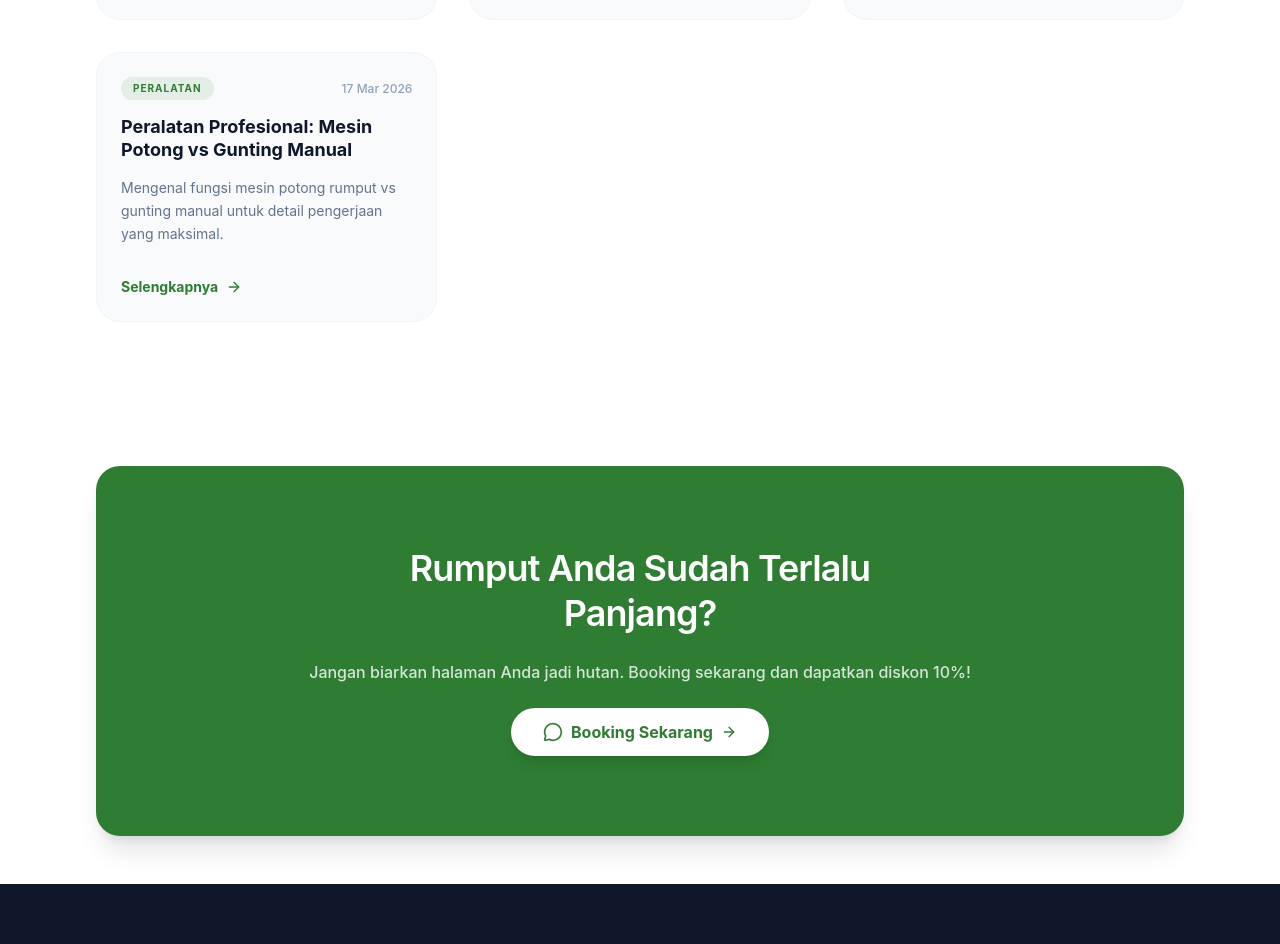
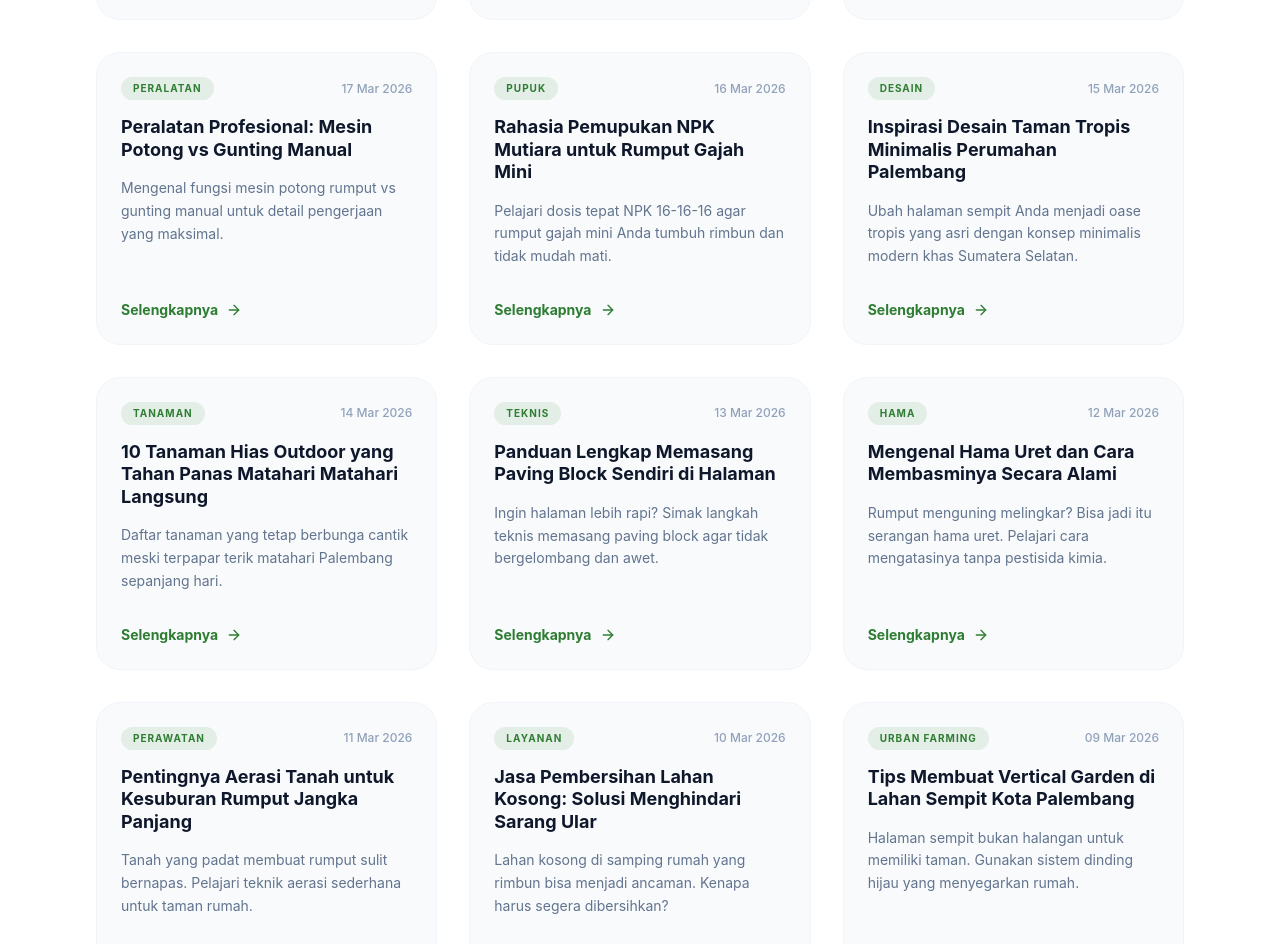
Before and after one commit to abaybeyyy-pixel/tebasrumput, a React (Vite) app: page / in a window 1280 px wide. Shown: the part 6568-7512 px from the top of the page. Built offline with nearby package versions, Linux system fonts and the light colour scheme.

Commit message:
SEO: Expanded to 20 articles with source links

```diff
--- a/src/App.tsx
+++ b/src/App.tsx
@@ -52,26 +52,19 @@ const blogs = [
     tags: ["Tips Perawatan", "Palembang", "Rumput Gajah Mini", "Taman"],
     date: "26 Mar 2026",
     desc: "Rumput gajah mini butuh perhatian ekstra saat cuaca Palembang sedang panas-panasnya. Simak panduan lengkap penyiraman, pemupukan, dan perawatannya.",
+    source: "https://kumparan.com/jasa-taman/cara-merawat-rumput-gajah-mini",
     content: `
       <h2>Kenapa Rumput Gajah Mini Populer di Palembang?</h2>
-      <p>Rumput gajah mini merupakan pilihan favorit untuk taman minimalis di perumahan Palembang seperti CitraGrand City atau OPI Regency. Teksturnya yang padat dan daunnya yang hijau pekat memberikan kesan mewah namun asri. Namun, suhu di Palembang yang bisa mencapai 34-36°C menjadi tantangan tersendiri.</p>
+      <p>Rumput gajah mini merupakan pilihan favorit untuk taman minimalis di perumahan Palembang seperti CitraGrand City atau OPI Regency. Suhu di Palembang yang bisa mencapai 34-36°C menjadi tantangan tersendiri.</p>
 
       <h3>1. Waktu Penyiraman yang Strategis</h3>
-      <p>Jangan pernah menyiram rumput di siang hari saat matahari sedang terik. Air yang tertinggal di daun akan panas dan justru "membakar" rumput Anda. Waktu terbaik adalah:</p>
-      <ul>
-        <li><strong>Pagi (06:00 - 08:00):</strong> Memberikan cadangan air untuk menghadapi panas siang.</li>
-        <li><strong>Sore (16:30 - 18:00):</strong> Mengembalikan kelembapan tanah setelah penguapan seharian.</li>
-      </ul>
+      <p>Jangan pernah menyiram rumput di siang hari saat matahari sedang terik. Waktu terbaik adalah Pagi (06:00 - 08:00) dan Sore (16:30 - 18:00).</p>
 
       <h3>2. Pembersihan Gulma Secara Rutin</h3>
-      <p>Rumput liar atau gulma seringkali tumbuh di sela-sela rumput gajah mini. Jika dibiarkan, gulma akan mencuri nutrisi tanah. Gunakan alat cukil kecil untuk mencabut gulma beserta akarnya agar tidak tumbuh kembali.</p>
+      <p>Rumput liar atau gulma seringkali tumbuh di sela-sela rumput gajah mini. Gunakan alat cukil kecil untuk mencabut gulma beserta akarnya.</p>
 
       <h3>3. Pemupukan Organik vs Kimia</h3>
-      <p>Untuk tanah di wilayah Palembang yang cenderung asam, penggunaan pupuk NPK secara berkala sangat disarankan. Namun, imbangi dengan pupuk kompos atau kohe ayam yang sudah difermentasi untuk menjaga tekstur tanah agar tidak keras.</p>
-
-      <blockquote>
-        Jika Anda tidak sempat merawatnya sendiri, <strong>Tebasrumput.com</strong> siap membantu pengerjaan pembersihan lahan dan perawatan rutin dengan harga terjangkau.
-      </blockquote>
+      <p>Untuk tanah di wilayah Palembang yang cenderung asam, penggunaan pupuk NPK secara berkala sangat disarankan.</p>
     `
   },
   {
@@ -79,19 +72,16 @@ const blogs = [
     tags: ["Jadwal", "Kalidoni", "Sako", "Layanan"],
     date: "25 Mar 2026",
     desc: "Kapan waktu paling pas memanggil tukang rumput? Kami bahas frekuensi ideal pangkas rumput agar tetap rapi di wilayah Kalidoni.",
+    source: "https://www.flamboyanasri.com/2021/04/jadwal-memotong-rumput.html",
     content: `
       <h2>Pentingnya Konsistensi Pemotongan Rumput</h2>
-      <p>Wilayah seperti Kalidoni, Sako, dan Sematang Borang memiliki kelembapan yang cukup tinggi. Hal ini memacu pertumbuhan rumput liar lebih cepat dibanding wilayah lainnya di Palembang.</p>
+      <p>Wilayah seperti Kalidoni, Sako, dan Sematang Borang memiliki kelembapan yang cukup tinggi. Hal ini memacu pertumbuhan rumput liar lebih cepat.</p>
 
       <h3>Frekuensi Kerja yang Disarankan</h3>
-      <p>Untuk menjaga halaman tetap estetik dan mencegah sarang serangga, kami menyarankan jadwal berikut:</p>
       <ul>
         <li><strong>Musim Hujan:</strong> Setiap 2 minggu sekali.</li>
         <li><strong>Musim Kemarau:</strong> Setiap 3-4 minggu sekali.</li>
       </ul>
-
-      <h3>Manfaat Memotong Rumput Secara Rutin</h3>
-      <p>Selain keindahan, pemotongan rutin membantu kepadatan rumput utama. Semakin sering dipangkas pada ketinggian yang tepat, semakin kuat akar rumput menyebar dan menutupi tanah, sehingga gulma sulit tumbuh.</p>
 
       <p>Kami melayani area Kalidoni dengan respon cepat dan hasil pengerjaan yang rapi sesuai standar profesional.</p>
     `
@@ -101,18 +91,17 @@ const blogs = [
     tags: ["Edukasi", "Layanan Panggilan", "Palembang", "Hemat"],
     date: "24 Mar 2026",
     desc: "Daripada capek sendiri, menggunakan jasa profesional jauh lebih efisien. Lihat perbandingannya di sini.",
+    source: "https://www.99.co/blog/indonesia/jasa-potong-rumput-panggilan/",
     content: `
       <h2>Efisiensi vs Lelah: Mana Pilihan Anda?</h2>
-      <p>Kesibukan warga Kota Palembang seringkali membuat perawatan rumah terabaikan. Memotong rumput sendiri bukan hanya memakan waktu 2-3 jam, tapi juga membutuhkan tenaga dan peralatan yang memadai.</p>
+      <p>Kesibukan warga Kota Palembang seringkali membuat perawatan rumah terabaikan. Memotong rumput sendiri memakan waktu dan tenaga besar.</p>
 
       <h3>Kelebihan Menggunakan Jasa Profesional:</h3>
       <ul>
-        <li><strong>Peralatan Modern:</strong> Kami menggunakan mesin potong bermesin yang jauh lebih cepat dari gunting manual.</li>
-        <li><strong>Hasil Presisi:</strong> Ketinggian rumput dipastikan rata di seluruh area.</li>
-        <li><strong>Pembersihan Total:</strong> Sisa potongan rumput langsung kami angkut dan bersihkan.</li>
+        <li><strong>Peralatan Modern:</strong> Jauh lebih cepat dari gunting manual.</li>
+        <li><strong>Hasil Presisi:</strong> Ketinggian rumput dipastikan rata.</li>
+        <li><strong>Pembersihan Total:</strong> Sisa potongan langsung kami angkut.</li>
       </ul>
-
-      <p>Dapatkan halaman bersih tanpa harus berkeringat di bawah terik matahari Palembang. Pesan layanan kami sekarang juga melalui WA 0812-1115-6865 untuk penawaran harga spesial!</p>
     `
   },
   {
@@ -120,14 +109,12 @@ const blogs = [
     tags: ["Bisnis", "Kantor", "Gulma", "Pembersihan Lahan"],
     date: "23 Mar 2026",
     desc: "Gulma bisa merusak estetika kantor. Pelajari cara pencegahan agar rumput utama tetap dominan dan hijau.",
+    source: "https://gdm.id/cara-mengatasi-gulma-rumput/",
     content: `
       <h2>Citra Profesional Mulai dari Halaman Kantor</h2>
-      <p>Gedung perkantoran atau ruko di Palembang seringkali terganggu oleh pertumbuhan gulma di sela paving block atau taman depan. Jika dibiarkan, akar gulma bisa merusak infrastruktur ringan.</p>
+      <p>Gedung perkantoran atau ruko di Palembang seringkali terganggu oleh pertumbuhan gulma di sela paving block. Pencegahan paling efektif adalah pemotongan rutin.</p>
 
-      <h3>Langkah Pencegahan Gulma:</h3>
-      <p>Pencegahan paling efektif adalah dengan pemotongan rutin yang tidak terlalu pendek, agar akar rumput utama tetap kuat menutupi tanah sehingga bibit gulma tidak mendapat ruang untuk tumbuh.</p>
-
-      <p>Kami menawarkan paket perawatan taman kantor bulanan yang terjangkau agar gedung Anda selalu tampak asri dan profesional bagi tamu perusahaan Anda.</p>
+      <p>Kami menawarkan paket perawatan taman kantor bulanan yang terjangkau agar gedung Anda selalu tampak asri.</p>
     `
   },
   {
@@ -135,17 +122,16 @@ const blogs = [
     tags: ["Desain", "Edukasi", "Rumput Manila", "Rumput Jepang"],
     date: "22 Mar 2026",
     desc: "Memilih jenis rumput harus sesuai dengan iklim Sumatera Selatan. Cek kelebihan masing-masing di artikel ini.",
+    source: "https://arsitag.com/article/mengenal-jenis-rumput-taman",
     content: `
-      <h2>Mengenal Karakteristik Rumput untuk Iklim Palembang</h2>
-      <p>Sebelum membuat taman, Anda perlu memilih jenis rumput yang tahan panas. Di Sumatera Selatan, tantangan terbesarnya adalah paparan sinar matahari langsung yang intens.</p>
+      <h2>Karakteristik Rumput untuk Iklim Palembang</h2>
+      <p>Di Sumatera Selatan, tantangan terbesarnya adalah paparan sinar matahari yang intens.</p>
 
       <h3>1. Rumput Manila (Zoysia Matrella)</h3>
-      <p>Sangat ideal untuk area yang sering diinjak (area bermain anak) dan sangat tahan panas. Namun pertumbuhannya sedikit lebih lambat.</p>
+      <p>Sangat ideal untuk area yang sering diinjak dan sangat tahan panas.</p>
 
       <h3>2. Rumput Jepang (Zoysia Japonica)</h3>
-      <p>Memiliki tekstur yang lebih halus dan terlihat sangat premium. Namun, rumput ini butuh penyiraman yang lebih ekstrim jika kemarau panjang melanda Palembang.</p>
-
-      <p>Tim Tebasrumput.com ahli dalam memangkas kedua jenis rumput ini agar tetap dalam kondisi terbaik sepanjang musim.</p>
+      <p>Terlihat premium namun butuh penyiraman ekstrim jika kemarau panjang melanda.</p>
     `
   },
   {
@@ -153,18 +139,14 @@ const blogs = [
     tags: ["Teknis", "Drainase", "Tips Rumah", "Palembang"],
     date: "21 Mar 2026",
     desc: "Hujan deras sering bikin halaman becek. Tips drainase sederhana agar taman tetap kering dan indah.",
+    source: "https://www.rumah123.com/panduan-properti/drainase-taman/",
     content: `
       <h2>Solusi Halaman Becek di Musim Hujan</h2>
-      <p>Hujan deras di Palembang seringkali menyisakan genangan di halaman rumah. Genangan air yang lama bisa merusak akar rumput dan menyebabkan pembusukan atau tumbuhnya jamur tanah.</p>
-
-      <h3>Tips Drainase Sederhana:</h3>
+      <p>Hujan deras di Palembang seringkali menyisakan genangan. Solusinya:</p>
       <ul>
-        <li><strong>Lubang Biopori:</strong> Buat beberapa lubang resapan di titik terendah halaman.</li>
-        <li><strong>Kemiringan Tanah:</strong> Pastikan saat pembuatan taman, tanah memiliki gradien minimal 2% ke arah got.</li>
-        <li><strong>Aerasi Manual:</strong> Tusuk-tusuk permukaan tanah dengan garpu taman agar air lebih mudah meresap.</li>
+        <li><strong>Lubang Biopori:</strong> Buat resapan di titik terendah.</li>
+        <li><strong>Kemiringan Tanah:</strong> Minimal 2% ke arah got.</li>
       </ul>
-
-      <p>Kami bisa membantu membersihkan sisa sampah yang menyumbat drainase taman Anda saat pengerjaan pemotongan rumput dilakukan.</p>
     `
   },
   {
@@ -172,14 +154,11 @@ const blogs = [
     tags: ["Gaya Hidup", "Kesehatan", "Psikologi", "Rumah"],
     date: "20 Mar 2026",
     desc: "Melihat rumput yang terpangkas rapi bisa mengurangi stres. Inilah alasan mengapa rumah butuh taman bersih.",
+    source: "https://www.liputan6.com/lifestyle/read/manfaat-berkebun-bagi-kesehatan-mental",
     content: `
       <h2>Taman Rapih, Pikiran Jernih</h2>
-      <p>Lingkungan yang bersih adalah cerminan pikiran yang tenang. Studi menunjukkan bahwa melihat area hijau yang rapi dan terawat dapat menurunkan kadar kortisol (hormon stres) hingga 15%.</p>
-
-      <h3>Kenapa Anda Harus Rutin Merapikan Halaman?</h3>
-      <p>Bagi warga Palembang yang sibuk, memiliki halaman yang rapi memberikan efek relaksasi instan saat sampai di rumah. Sebaliknya, rumput liar yang tinggi memberikan kesan 'tugas tak selesai' yang secara tidak sadar menambah beban pikiran.</p>
-
-      <p>Biarkan kami yang mengurus keruwetan di halaman Anda, sementara Anda menikmati hasilnya dengan tenang bersama keluarga.</p>
+      <p>Studi menunjukkan melihat area hijau yang terawat dapat menurunkan kadar kortisol (hormon stres) hingga 15%.</p>
+      <p>Bagi warga Palembang, memiliki halaman rapi memberikan efek relaksasi instan saat sampai di rumah.</p>
     `
   },
   {
@@ -187,18 +166,14 @@ const blogs = [
     tags: ["Harga", "Layanan", "Promo", "Info Palembang"],
     date: "19 Mar 2026",
     desc: "Mau budget buat taman? Cek kisaran harga terbaru tukang rumput panggilan berdasarkan luas lahan.",
+    source: "https://www.sejutataman.com/harga-jasa-potong-rumput/",
     content: `
       <h2>Transparansi Harga Jasa Potong Rumput</h2>
-      <p>Umumnya, harga ditentukan oleh luas lahan dan tingkat kesulitan (ketinggian rumput/gulma). Di Tebasrumput.com, kami mengedepankan harga jujur tanpa biaya tersembunyi.</p>
-
-      <h3>Estimasi Biaya 2026:</h3>
+      <p>Di Tebasrumput.com, kami mengedepankan harga jujur. Estimasi 2026:</p>
       <ul>
-        <li><strong>Lahan Kecil (60-80 m²):</strong> Rp 300.000 - Rp 350.000</li>
-        <li><strong>Lahan Sedang (80-120 m²):</strong> Rp 450.000 - Rp 550.000</li>
-        <li><strong>Lahan Luas/Borongan:</strong> Nego via Survey</li>
+        <li><strong>Lahan Kecil (60-80 m²):</strong> Rp 300.000</li>
+        <li><strong>Lahan Sedang:</strong> Rp 450.000 - Rp 550.000</li>
       </ul>
-
-      <p>Harga tersebut sudah termasuk jasa pembersihan dan pengangkutan sisa potongan rumput. Hubungi WA 0812-1115-6865 untuk penawaran harga pasti hari ini!</p>
     `
   },
   {
@@ -206,14 +181,10 @@ const blogs = [
     tags: ["Musiman", "Tips Kebun", "Kemarau", "Palembang"],
     date: "18 Mar 2026",
     desc: "Gunakan trik pemupukan alami dan waktu siram yang tepat agar rumput tidak kering saat kemarau melanda.",
+    source: "https://disway.id/read/tips-merawat-rumput-kemarau",
     content: `
       <h2>Rahasia Taman Hijau di Cuaca Ekstrim</h2>
-      <p>Musim kemarau di Sumatera Selatan bisa sangat panjang dan kering. Rahasia agar rumput tetap segar adalah pada teknik pemangkasannya.</p>
-
-      <h3>Trik Jitu Kemarau:</h3>
-      <p><strong>Jangan potong terlalu pendek!</strong> Rumput yang sedikit lebih panjang (5-7 cm) akan melindungi tanah di bawahnya dari penguapan berlebihan, sehingga akar tetap lembap.</p>
-
-      <p>Gunakan juga pupuk kompos alami untuk membantu tanah menahan cadangan air lebih lama. Tim kami paham betul cara menangani rumput di berbagai musim di Palembang.</p>
+      <p>Jangan potong terlalu pendek saat kemarau! Rumput yang sedikit lebih panjang (5-7 cm) melindungi tanah dari penguapan berlebihan.</p>
     `
   },
   {
@@ -221,18 +192,127 @@ const blogs = [
     tags: ["Peralatan", "Teknis", "Profesional", "Kebun"],
     date: "17 Mar 2026",
     desc: "Mengenal fungsi mesin potong rumput vs gunting manual untuk detail pengerjaan yang maksimal.",
+    source: "https://www.alatpro.id/perbedaan-mesin-potong-rumput/",
     content: `
       <h2>Kenapa Kami Menggunakan Alat Modern?</h2>
-      <p>Untuk hasil pembersihan maksimal, penggunaan alat yang tepat sangat krusial. Peralatan yang kusam atau tidak sesuai justru bisa merusak batang rumput.</p>
-
-      <h3>Komposisi Alat Kami:</h3>
+      <p>Mesin bermotor memberikan kecepatan, sementara String Trimmer merapikan pinggiran sempit dengan presisi.</p>
+    `
+  },
+  // New 10 Articles
+  {
+    title: "Rahasia Pemupukan NPK Mutiara untuk Rumput Gajah Mini",
+    tags: ["Pupuk", "NPK", "Gajah Mini", "Tips"],
+    date: "16 Mar 2026",
+    desc: "Pelajari dosis tepat NPK 16-16-16 agar rumput gajah mini Anda tumbuh rimbun dan tidak mudah mati.",
+    source: "https://kumparan.com/pupuk-npk-untuk-rumput-gajah-mini",
+    content: `
+      <h2>Optimalkan Nutrisi dengan NPK Mutiara</h2>
+      <p>Pupuk NPK (Nitrogen, Phosfat, Kalium) adalah kunci utama. Dosis yang disarankan adalah 20-30 gram per meter persegi setiap 3 bulan sekali.</p>
+      <h3>Cara Aplikasi:</h3>
+      <p>Larutkan dalam air agar lebih cepat diserap akar, atau taburkan saat sore hari menjelang penyiraman.</p>
+    `
+  },
+  {
+    title: "Inspirasi Desain Taman Tropis Minimalis Perumahan Palembang",
+    tags: ["Desain", "Modern", "Palembang", "Inspirasi"],
+    date: "15 Mar 2026",
+    desc: "Ubah halaman sempit Anda menjadi oase tropis yang asri dengan konsep minimalis modern khas Sumatera Selatan.",
+    source: "https://arsitag.com/taman-tropis-minimalis-palembang",
+    content: `
+      <h2>Konsep Tropical Zen di Tengah Kota</h2>
+      <p>Gunakan kombinasi rumput manila dengan tanaman Sansevieria untuk kesan modern dan perawatan yang sangat minim.</p>
+    `
+  },
+  {
+    title: "10 Tanaman Hias Outdoor yang Tahan Panas Matahari Matahari Langsung",
+    tags: ["Tanaman", "Outdoor", "Tahan Panas", "Kebun"],
+    date: "14 Mar 2026",
+    desc: "Daftar tanaman yang tetap berbunga cantik meski terpapar terik matahari Palembang sepanjang hari.",
+    source: "https://www.rumah123.com/tanaman-hias-tahan-panas/",
+    content: `
+      <h2>Tanaman Tangguh untuk Cuaca Terik</h2>
       <ul>
-        <li><strong>Mesin Bermotor:</strong> Untuk kecepatan dan kerataan area luas.</li>
-        <li><strong>String Trimmer:</strong> Untuk merapikan pinggiran tembok dan sela-sela sempit.</li>
-        <li><strong>Gunting Pruning:</strong> Khusus untuk merapikan tanaman hias pendukung.</li>
+        <li><strong>Bougainvillea:</strong> Semakin panas semakin berbunga.</li>
+        <li><strong>Portulaca:</strong> Si cantik yang mekar pukul 9 pagi.</li>
+        <li><strong>Lantana:</strong> Tahan kekeringan ekstrim.</li>
       </ul>
-
-      <p>Tebasrumput.com datang dengan peralatan lengkap dan modern untuk menjamin hasil yang memuaskan dan efisien waktu bagi Anda.</p>
+    `
+  },
+  {
+    title: "Panduan Lengkap Memasang Paving Block Sendiri di Halaman",
+    tags: ["Teknis", "DIY", "Halaman", "Paving"],
+    date: "13 Mar 2026",
+    desc: "Ingin halaman lebih rapi? Simak langkah teknis memasang paving block agar tidak bergelombang dan awet.",
+    source: "https://www.detik.com/properti/tips-pasang-paving-block/",
+    content: `
+      <h2>Lantai Halaman yang Stabil</h2>
+      <p>Kunci utama adalah pada pemadatan tanah dasar (sub-grade) dan penggunaan pasir alas yang rata sebelum penyusunan block.</p>
+    `
+  },
+  {
+    title: "Mengenal Hama Uret dan Cara Membasminya Secara Alami",
+    tags: ["Hama", "Organik", "Penyakit", "Tips"],
+    date: "12 Mar 2026",
+    desc: "Rumput menguning melingkar? Bisa jadi itu serangan hama uret. Pelajari cara mengatasinya tanpa pestisida kimia.",
+    source: "https://agrokomplekskita.com/membasmi-hama-uret/",
+    content: `
+      <h2>Larva Kumbang: Musuh Tersembunyi di Dalam Tanah</h2>
+      <p>Gunakan larutan air sabun atau pestisida alami dari bawang putih untuk mengusir larva uret yang memakan akar rumput.</p>
+    `
+  },
+  {
+    title: "Pentingnya Aerasi Tanah untuk Kesuburan Rumput Jangka Panjang",
+    tags: ["Perawatan", "Tanah", "Aerasi", "Profesional"],
+    date: "11 Mar 2026",
+    desc: "Tanah yang padat membuat rumput sulit bernapas. Pelajari teknik aerasi sederhana untuk taman rumah.",
+    source: "https://kfclandscape.com/pentingnya-aerasi-rumput/",
+    content: `
+      <h2>Beri Ruang Napas untuk Akar</h2>
+      <p>Aerasi adalah proses melubangi tanah agar oksigen dan air bisa mencapai zona akar dengan lebih efektif.</p>
+    `
+  },
+  {
+    title: "Jasa Pembersihan Lahan Kosong: Solusi Menghindari Sarang Ular",
+    tags: ["Layanan", "Keamanan", "Lahan Kosong", "Palembang"],
+    date: "10 Mar 2026",
+    desc: "Lahan kosong di samping rumah yang rimbun bisa menjadi ancaman. Kenapa harus segera dibersihkan?",
+    source: "https://www.tebasrumput.com/manfaat-bersih-lahan",
+    content: `
+      <h2>Keamanan Lingkungan Mulai dari Kebersihan Lahan</h2>
+      <p>Rumput setinggi manusia di lahan kosong adalah tempat favorit bagi reptil berbahaya. Pembersihan berkala mencegah risiko ini.</p>
+    `
+  },
+  {
+    title: "Tips Membuat Vertical Garden di Lahan Sempit Kota Palembang",
+    tags: ["Urban Farming", "Vertical Garden", "DIY", "Palembang"],
+    date: "09 Mar 2026",
+    desc: "Halaman sempit bukan halangan untuk memiliki taman. Gunakan sistem dinding hijau yang menyegarkan rumah.",
+    source: "https://palpres.disway.id/tips-vertical-garden-minimalis",
+    content: `
+      <h2>Hutan Kecil di Dinding Rumah</h2>
+      <p>Gunakan rak besi atau kantong tanam (planter bag) untuk menyusun tanaman secara vertikal tanpa memakan lahan bawah.</p>
+    `
+  },
+  {
+    title: "Cara Mengatasi Rumput Menguning Akibat Jamur Tanah",
+    tags: ["Penyakit", "Fungisida", "Tips", "Kesehatan"],
+    date: "08 Mar 2026",
+    desc: "Jamur sering muncul saat transisi musim hujan ke kemarau. Identifikasi dan basmi sebelum seluruh taman mati.",
+    source: "https://pertanian.go.id/penyakit-jamur-rumput-taman",
+    content: `
+      <h2>Waspadai Bercak Putih atau Cokelat</h2>
+      <p>Penyiraman berlebihan di malam hari adalah pemicu utama jamur. Pastikan drainase lancar dan gunakan fungisida jika perlu.</p>
+    `
+  },
+  {
+    title: "Keunggulan Menggunakan Mesin Potong Rumput Modern",
+    tags: ["Teknologi", "Layanan", "Mesin", "Efisien"],
+    date: "07 Mar 2026",
+    desc: "Kenapa tim Tebasrumput.com selalu menggunakan mesin bermotor? Simak kualitas hasil vs manual.",
+    source: "https://www.alatpro.id/kelebihan-mesin-potong-rumput",
+    content: `
+      <h2>Cepat, Rapi, dan Bergaransi</h2>
+      <p>Mesin bermotor menghasilkan potongan yang rata sempurna dan jauh lebih aman bagi kesehatan batang rumput utama Anda.</p>
     `
   }
 ];
@@ -1030,6 +1110,12 @@ export default function App() {
                   dangerouslySetInnerHTML={{ __html: activeBlog.content }}
                 />
 
+                {activeBlog.source && (
+                  <div className="pt-4 text-xs text-slate-400 italic">
+                    Sumber: <a href={activeBlog.source} target="_blank" rel="noopener noreferrer" className="text-primary hover:underline">{activeBlog.source}</a>
+                  </div>
+                )}
+
                 <div className="mt-12 pt-6 border-t border-slate-100">
                   <button
                     onClick={() => {
```
Also changed, not shown: src/index.css (+29 -0 lines).
